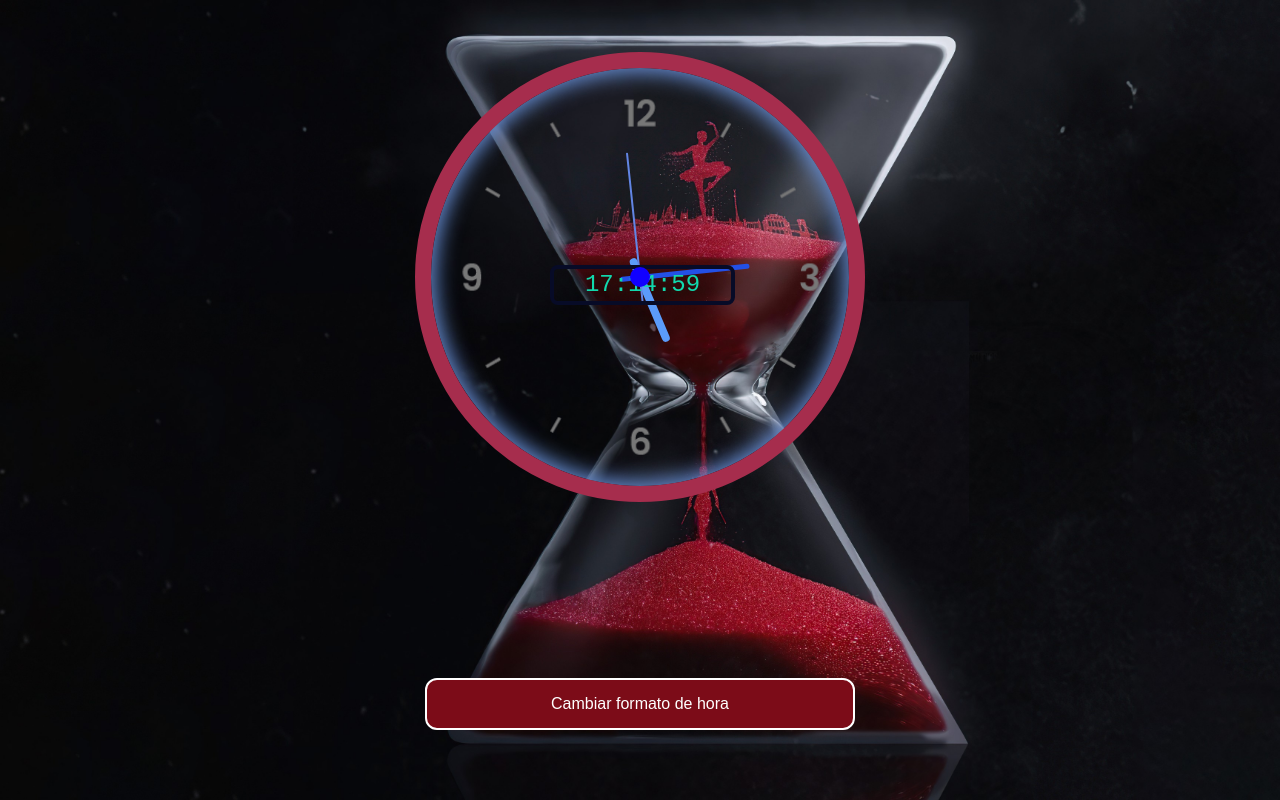
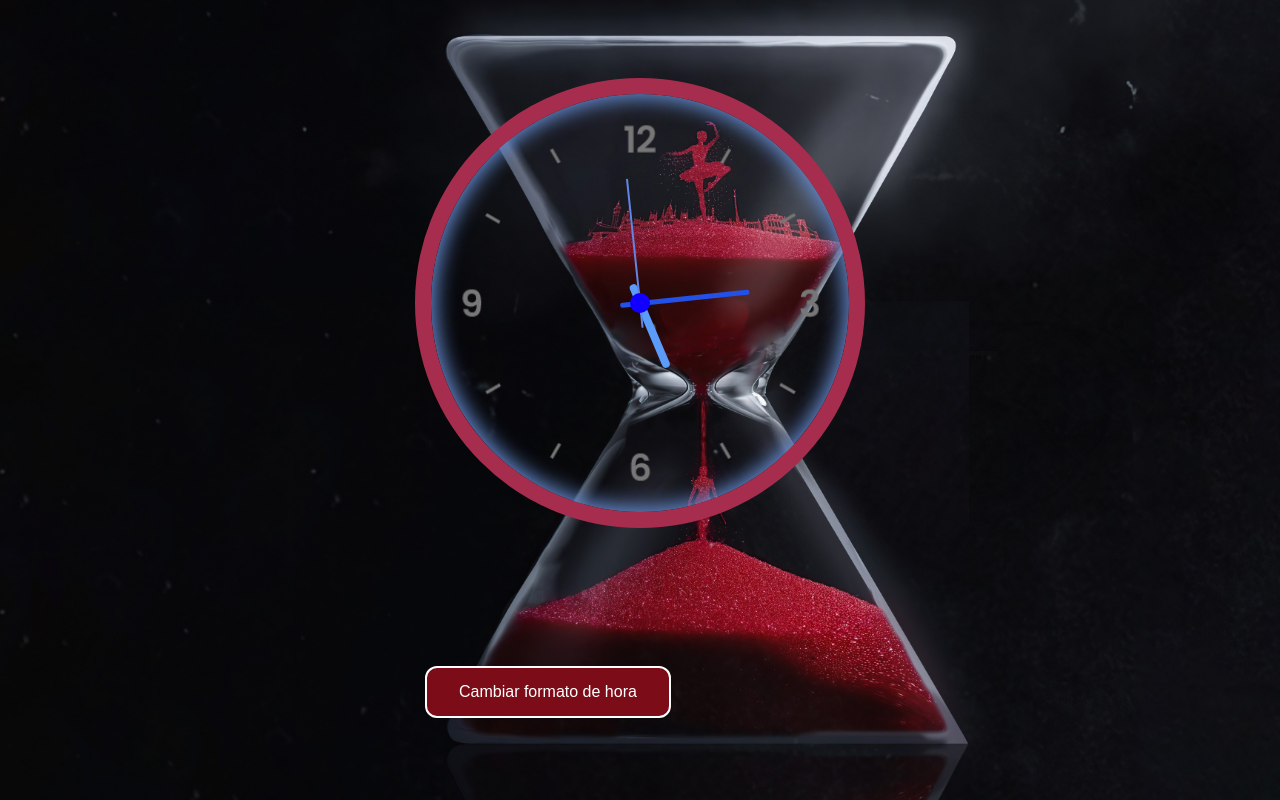
Before and after one commit to JeanP09/Ejercicios_JavaScript, a plain HTML site: page Proyecto_4/index.html in a window 1280 px wide. Drawn offline with Linux system fonts and the light colour scheme.

Commit message:
Update index.html

```diff
--- a/Proyecto_4/index.html
+++ b/Proyecto_4/index.html
@@ -1,5 +1,6 @@
 <!DOCTYPE html>
 <html lang="es">
+
 <head>
     <meta charset="UTF-8">
     <meta name="viewport" content="width=device-width, initial-scale=1.0">
@@ -12,9 +13,19 @@
         <div class="hora"></div>
         <div class="minuto"></div>
         <div class="segundo"></div>
+
+
+        <div class="reloj1"></div>
+
+
     </div>
-    <div class="reloj1"> </div>
-    <button onclick="cambiarFormato()" class="buttonFormat">Cambiar formato de hora</button>
+
+
+    <div class="botton">
+        <button onclick="cambiarFormato()" class="buttonFormat">Cambiar formato de hora</button>
+    </div>
+
+
 
     <script src="./script.js"></script>
 </body>
```
